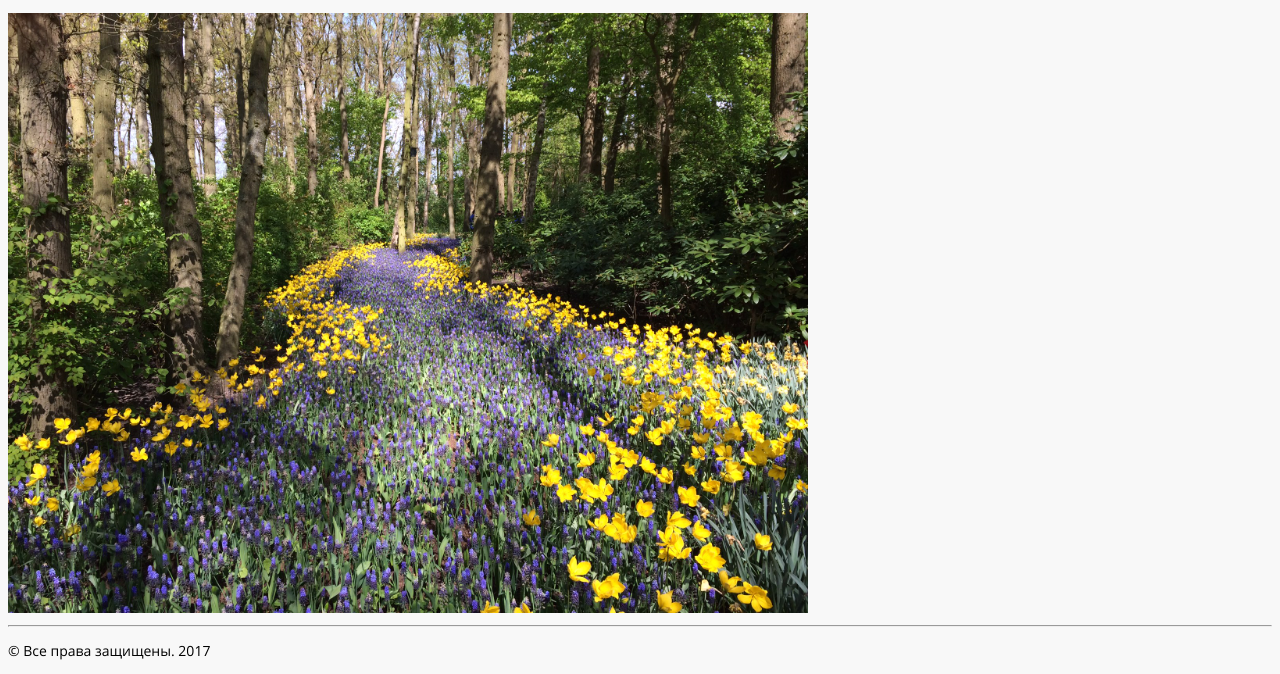
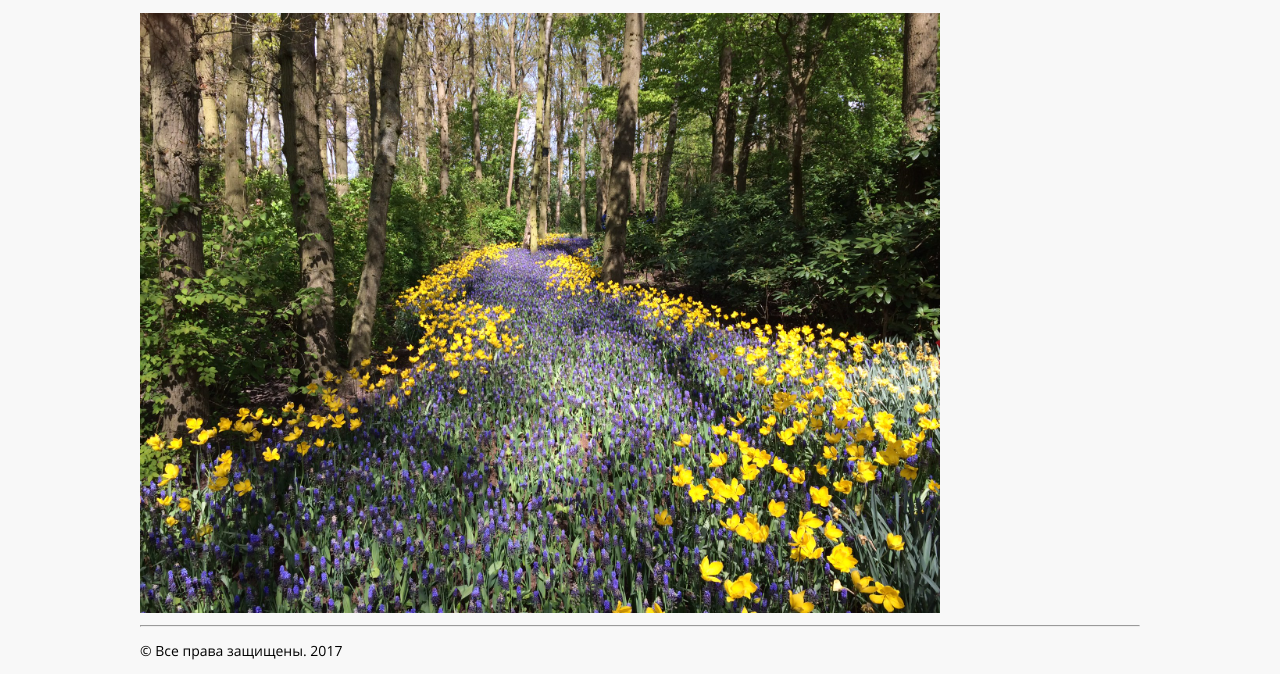
Before and after one commit to p-lovtsov/html-css, a plain HTML site: page index.html in a window 1280 px wide. Shown: the part 307-981 px from the top of the page. Drawn offline with Linux system fonts and the light colour scheme.

Commit message:
Создать родительский блок с классом container, задать значение ширины и расположить блок по центру экрана

```diff
--- a/styles/styles.css
+++ b/styles/styles.css
@@ -137,3 +137,8 @@ tr:first-child td {
     border: hidden;
     margin: 2px;
 }
+
+.container {
+    width: 1000px;
+    margin: 0 auto;
+}
```
